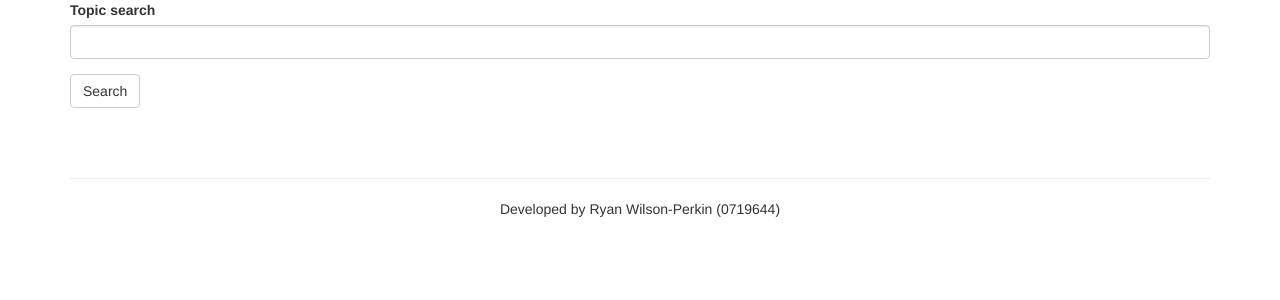
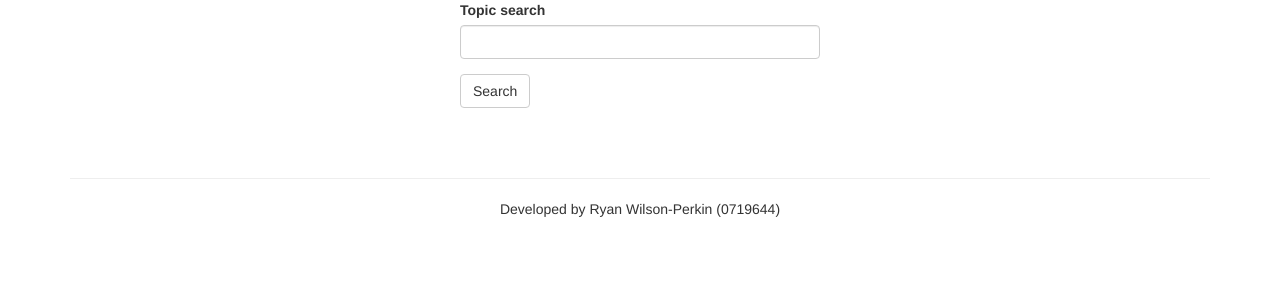
Before and after one commit to ryanwilsonperkin/cis3210, a Python web app: template lab/lab/templates/front_page.mako in a window 1280 px wide. Shown: the part 119-419 px from the top of the page. Run offline with Mako, Linux system fonts and the light colour scheme; the template is opened without the code that fills it, so the values that code supplies are empty; some web fonts are replaced.

Commit message:
Smaller language search input.

```diff
--- a/lab/lab/templates/front_page.mako
+++ b/lab/lab/templates/front_page.mako
@@ -16,11 +16,15 @@
   </header>
   <section id="seach_section">
     <div class="container">
-      <div class="form-group">
-        <label for="topic_search_input">Topic search</label>
-        <input type="text" class="form-control" id="topic_search_input">
+      <div class="row">
+        <div class="col-sm-4 col-sm-offset-4">
+          <div class="form-group">
+            <label for="topic_search_input">Topic search</label>
+            <input type="text" class="form-control" id="topic_search_input">
+          </div>
+          <button type="submit" class="btn btn-default" id="topic_search_button">Search</button>
+        </div>
       </div>
-      <button type="submit" class="btn btn-default" id="topic_search_button">Search</button>
     </div>
   </section>
   <section id="meetups_section">
```
